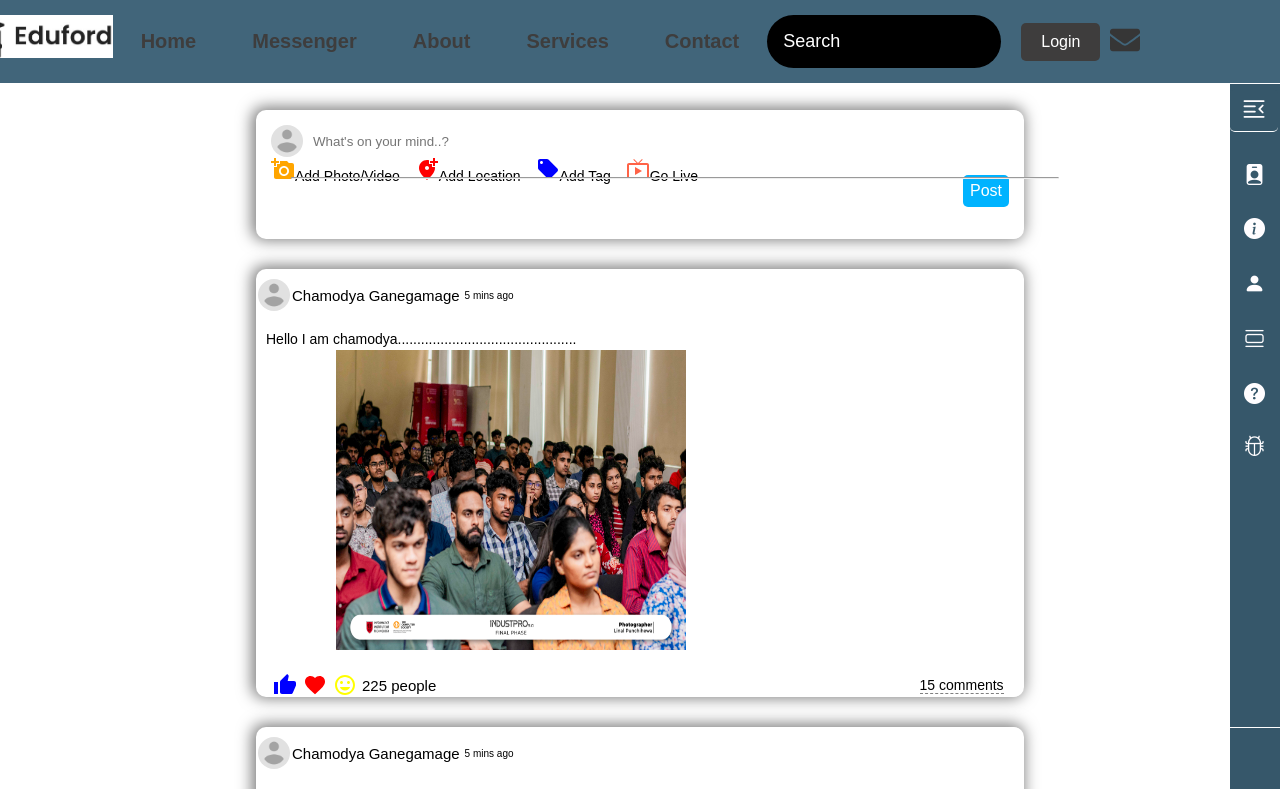
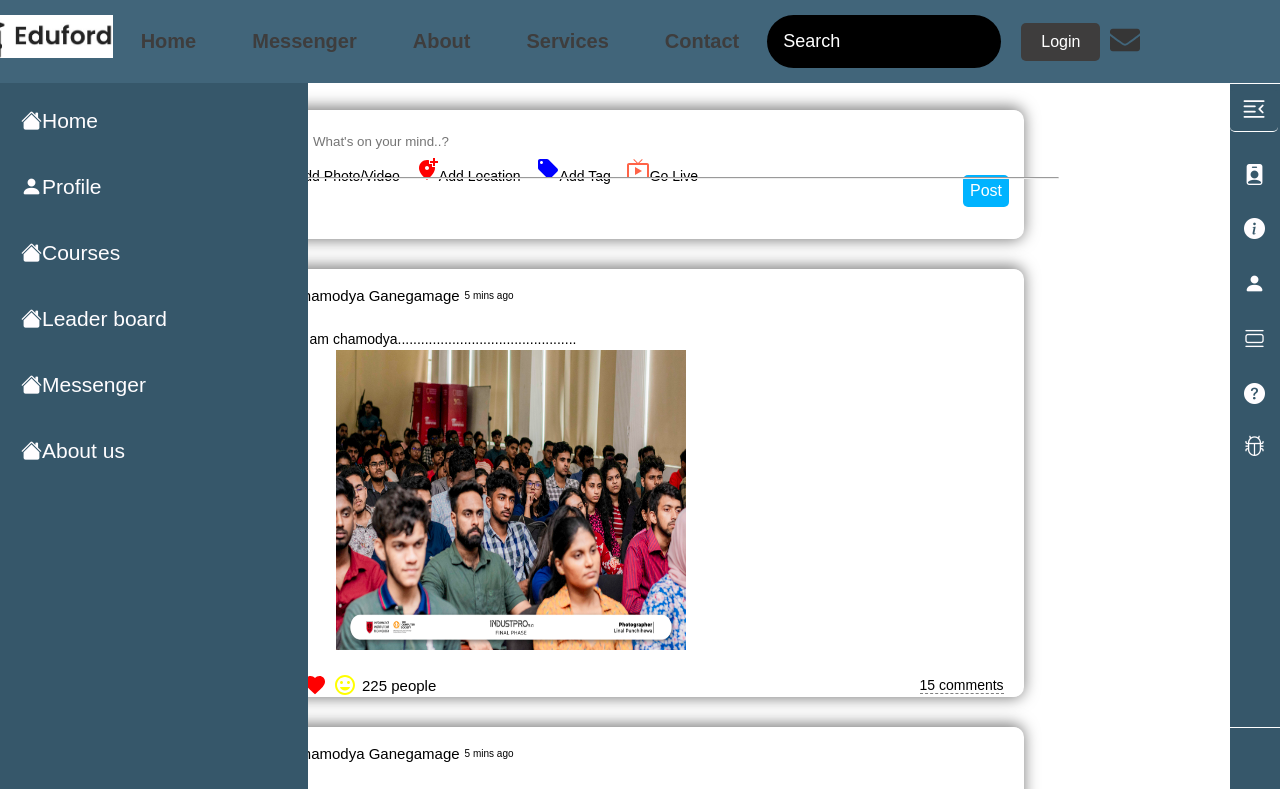
Before and after one commit to chamo7788/LMS-Project, a React (Vite) app: page / in a window 1280 px wide. Shown: the top 789 px of the page. Built offline with nearby package versions, Linux system fonts and the light colour scheme.

Commit message:
add left sidebar component

```diff
--- /dev/null
+++ b/src/assets/css/home/leftSidebar.css
@@ -0,0 +1,25 @@
+.main_sidebar {
+    position: fixed;
+    background-color: var(--blue);
+    top: 83px;
+    bottom: 0;
+    width: 22em;
+    color: var(--white);
+}
+
+.list{
+    font-size: 1.5em;
+    cursor: pointer;
+    position: relative;
+    height: auto;
+    top: 5px;
+    padding: 1em 1em;
+    display: block;
+    transition: background-color .20s;
+    cursor: pointer;
+    border-radius: 5px;
+}
+
+.list:hover{
+    background-color: rgba(255, 255, 255, .1);
+}
--- a/src/components/home/LeftSidebar/LeftSideBar.jsx
+++ b/src/components/home/LeftSidebar/LeftSideBar.jsx
@@ -1,5 +1,14 @@
 import React from "react";
+import "../../../assets/css/home/leftSidebar.css";
+import LeftsidebarItems from "./LeftsidebarItems";
+import items from "../../../data/LeftSidebarData.json";
 
 export function LeftSideBar() {
-  return <div>LeftSideBar</div>;
+  return (
+    <div className="main_sidebar">
+      {items.map((item, index) => (
+        <LeftsidebarItems key={index} item={item} />
+      ))}
+    </div>
+  );
 }
--- /dev/null
+++ b/src/components/home/LeftSidebar/LeftsidebarItems.jsx
@@ -0,0 +1,20 @@
+import React from "react";
+import "../../../assets/css/home/leftSidebar.css";
+
+export default function LeftsidebarItems({ item }) {
+  return (
+    <div className="list">
+      <div
+        className="btn"
+        onClick={() => {
+          window.location.pathname = item.link;
+        }}
+      >
+        <span>
+          {item.icon && <i className={item.icon}></i>}
+          {item.title}
+        </span>
+      </div>
+    </div>
+  );
+}
--- /dev/null
+++ b/src/data/LeftSidebarData.json
@@ -0,0 +1,32 @@
+[
+    {
+        "title": "Home",
+        "icon": "bi-house-fill",
+        "link": ""
+    },
+    {
+        "title": "Profile",
+        "icon": "bi-person-fill",
+        "link": ""
+    },
+    {
+        "title": "Courses",
+        "icon": "bi-house-fill",
+        "link": ""
+    },
+    {
+        "title": "Leader board",
+        "icon": "bi-house-fill",
+        "link": ""
+    },
+    {
+        "title": "Messenger",
+        "icon": "bi-house-fill",
+        "link": ""
+    },
+    {
+        "title": "About us",
+        "icon": "bi-house-fill",
+        "link": ""
+    }
+]
```
